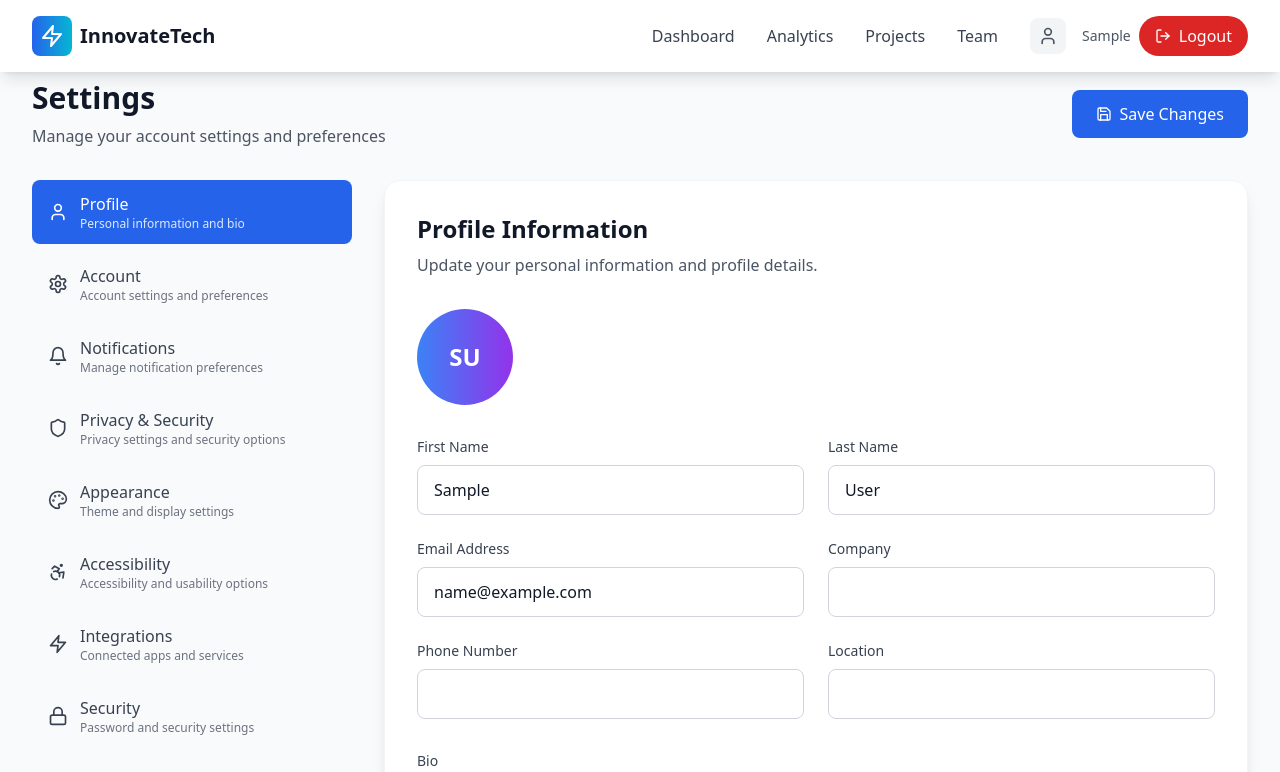
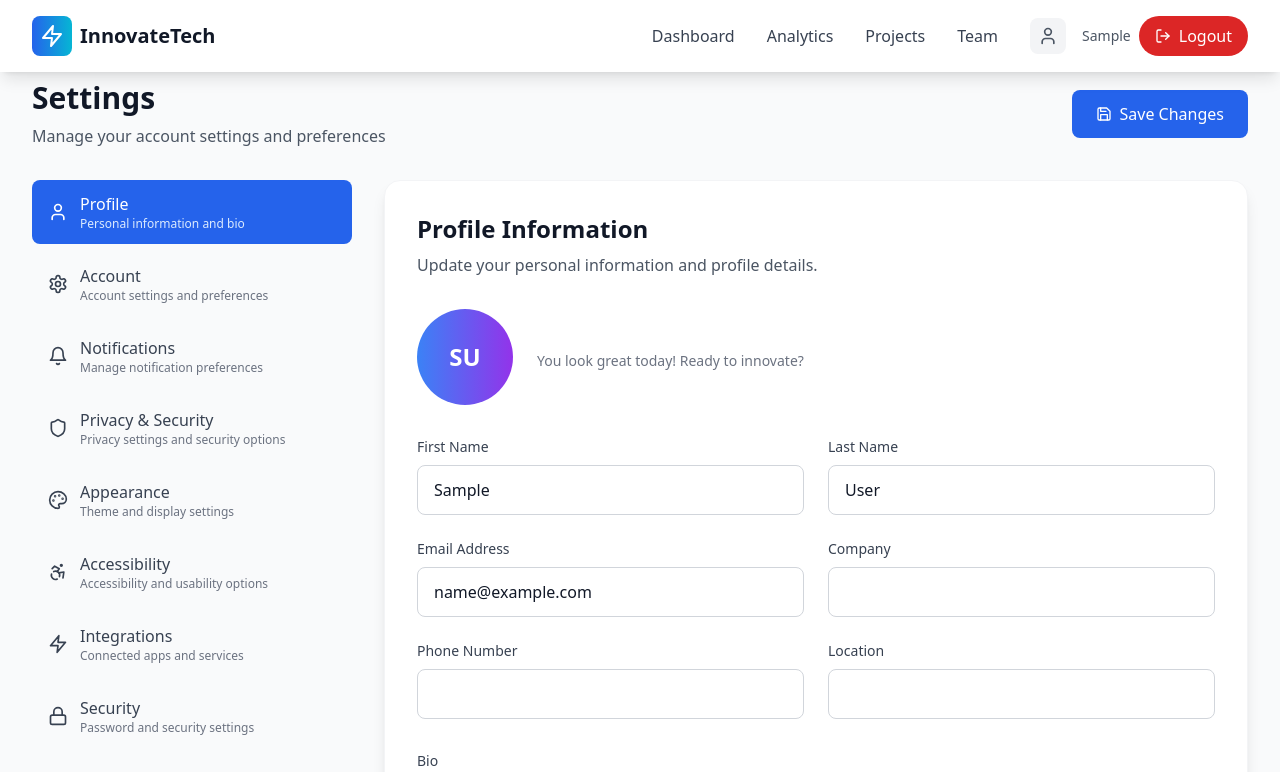
Before and after one commit to Sudhansh-k/InnovateTech, a React (Vite) app in the folder project/: page /settings in a window 1280 px wide. Shown: the top 772 px of the page. Built offline with nearby package versions, Linux system fonts and the light colour scheme; sample sign-in values are in the browser's storage.

Commit message:
Add friendly tagline under avatar in profile settings tab

```diff
--- a/project/src/pages/Settings.tsx
+++ b/project/src/pages/Settings.tsx
@@ -661,6 +661,9 @@ const Settings: React.FC = () => {
         <div className="w-24 h-24 bg-gradient-to-r from-blue-500 to-purple-600 rounded-full flex items-center justify-center text-white text-2xl font-bold">
           {profileForm.firstName[0]}{profileForm.lastName[0]}
         </div>
+        <div>
+          <p className="text-sm text-gray-500 dark:text-gray-400 mt-2">You look great today! Ready to innovate?</p>
+        </div>
       </div>
 
       {/* Basic Information */}
```
